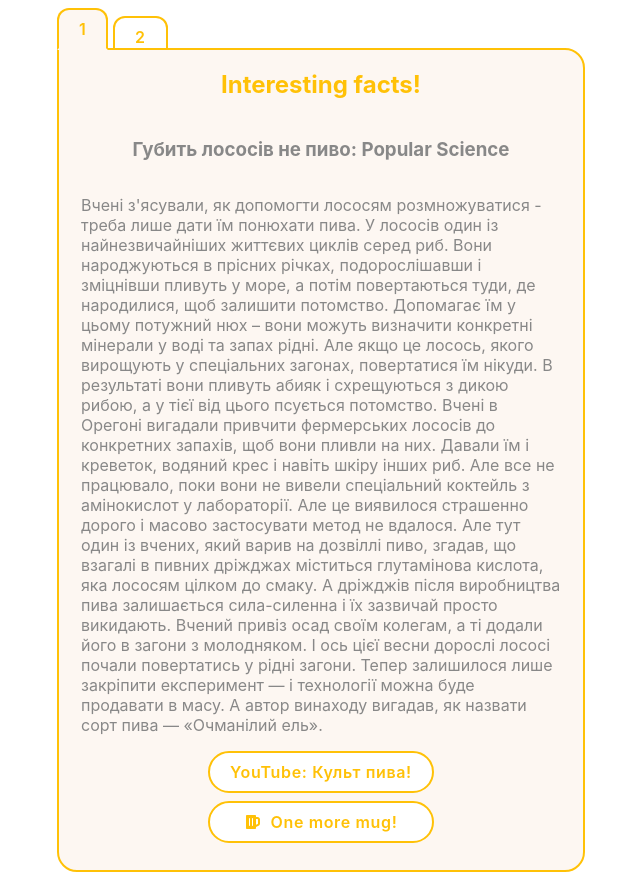
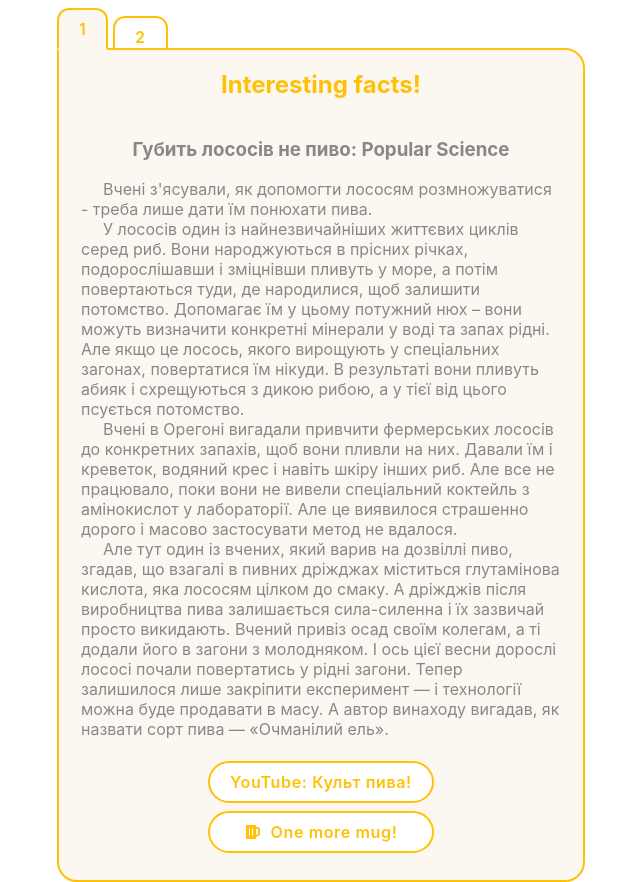
Before and after one commit to KomaNatoR/beer-land, a React (Create React App) app: page /beer-land/interesting/1 in a window 1280 px wide. Shown: the whole page, without its empty margins (319-959 px from the left). Built offline with nearby package versions, Linux system fonts and the light colour scheme.

Commit message:
one more color&text fixing!

```diff
--- a/src/components/pages/BeerList/beerListElems/beerListElems.styled.js
+++ b/src/components/pages/BeerList/beerListElems/beerListElems.styled.js
@@ -56,8 +56,8 @@ export const BeerItemStyled = styled.div`
             height: 100%;
             object-fit: contain;
 
-            background: ${({ theme }) => theme.colors.gray};
-            border-radius: 20px 20px 0px 0px;
+            background: lightgray;
+            border-radius: 16px 16px 0px 0px;
 
             transition: transform 300ms cubic-bezier(0.4, 0, 0.2, 1);
         }
--- a/src/components/pages/InterestingPage/intElems/ElemOne.jsx
+++ b/src/components/pages/InterestingPage/intElems/ElemOne.jsx
@@ -2,17 +2,24 @@ const ElemOne = () => {
     return (
         <>
             <h3>Губить лососів не пиво: Popular Science</h3>
-            <p>Вчені з'ясували, як допомогти лососям розмножуватися - треба лише дати їм понюхати пива.
-                У лососів один із найнезвичайніших життєвих циклів серед риб. Вони народжуються в прісних річках,
+            <p>
+                <span>Вчені</span> з'ясували, як допомогти лососям розмножуватися - треба лише дати їм понюхати пива.
+            </p>
+            <p>
+                <span>У</span> лососів один із найнезвичайніших життєвих циклів серед риб. Вони народжуються в прісних річках,
                 подорослішавши і зміцнівши пливуть у море, а потім повертаються туди, де народилися, щоб залишити потомство.
                 Допомагає їм у цьому потужний нюх – вони можуть визначити конкретні мінерали у воді та запах рідні.
                 Але якщо це лосось, якого вирощують у спеціальних загонах, повертатися їм нікуди.
                 В результаті вони пливуть абияк і схрещуються з дикою рибою, а у тієї від цього псується потомство.
-                Вчені в Орегоні вигадали привчити фермерських лососів до конкретних запахів, щоб вони пливли на них.
+            </p>
+            <p>
+                <span>Вчені</span> в Орегоні вигадали привчити фермерських лососів до конкретних запахів, щоб вони пливли на них.
                 Давали їм і креветок, водяний крес і навіть шкіру інших риб.
                 Але все не працювало, поки вони не вивели спеціальний коктейль з амінокислот у лабораторії.
                 Але це виявилося страшенно дорого і масово застосувати метод не вдалося.
-                Але тут один із вчених, який варив на дозвіллі пиво, згадав,
+            </p>
+            <p>
+                <span>Але</span> тут один із вчених, який варив на дозвіллі пиво, згадав,
                 що взагалі в пивних дріжджах міститься глутамінова кислота, яка лососям цілком до смаку.
                 А дріжджів після виробництва пива залишається сила-силенна і їх зазвичай просто викидають.
                 Вчений привіз осад своїм колегам, а ті додали його в загони з молодняком.
@@ -20,6 +27,7 @@ const ElemOne = () => {
                 Тепер залишилося лише закріпити експеримент — і технології можна буде продавати в масу.
                 А автор винаходу вигадав, як назвати сорт пива — «Очманілий ель».
             </p>
+
         </>
     )
 };
--- a/src/components/pages/InterestingPage/intElems/ElemSecond.jsx
+++ b/src/components/pages/InterestingPage/intElems/ElemSecond.jsx
@@ -7,14 +7,17 @@ const ElemSecond = () => {
 
             <img style={{ width: "250px", height: "250px"}} src={monk} alt="monk" />
             <p>
-                Якщо ви думаєте, що п'єте багато пива, ви ще не чули, що творили люди в середні віки.
+                <span>Якщо</span> ви думаєте, що п'єте багато пива, ви ще не чули, що творили люди в середні віки.
                 По підрахунках історика Річарда Унгера, наші предки могли випивати до п'яти літрів на день, а іноді й того більше.
                 Про це ми знаємо з джерел, що збереглися.
-                Звичайно, сказати точно, хто скільки пив, ми не можемо. Але загальну картину можна скласти.
-                За часів пізнього Середньовіччя люди вживали від 200 до 1460 літрів пива на людину на рік.
+            </p>
+            <p>
+                <span>Звичайно</span>, сказати точно, хто скільки пив, ми не можемо. Але загальну картину можна скласти.За часів пізнього Середньовіччя люди вживали від 200 до 1460 літрів пива на людину на рік.
                 Пили його і селяни, і аристократи, і служителі церкви.
                 У Лондонському шпиталі наприкінці 16-го століття хворим видавали по літру на день, а наймити пивом отримували частину зарплати.
-                Але не варто думати, що вся Європа була сповнена алкоголіків.
+            </p>
+            <p>
+                <span>Але</span> не варто думати, що вся Європа була сповнена алкоголіків.
                 Те пиво, яке ми п'ємо зараз і середньовічне пиво — дуже різні напої. Зважаючи на все, у тодішньому пиві було дуже мало алкоголю.
                 Щось на рівні квасу. Пиво скоріше було основою поживного раціону, джерелом калорій важкої роботи.
                 А ще його активно використовували у приготуванні.
--- a/src/components/pages/InterestingPage/interesting.styled.js
+++ b/src/components/pages/InterestingPage/interesting.styled.js
@@ -26,7 +26,11 @@ export const InterestingStyled = styled.div`
         color:${({theme})=>theme.colors.gray};
     }
     p {
-        color:${({theme})=>theme.colors.gray};
+        margin: 0;
+        color:${({ theme }) => theme.colors.gray};
+        span {
+            margin-left: 22px;
+        }
     }
 
     > div:first-of-type {
@@ -72,10 +76,11 @@ export const InterestingStyled = styled.div`
         background: ${({ theme }) => theme.colors.pureWhite};
 
     }
-    div:last-of-type {
+    > div:last-of-type {
         display: flex;
         flex-direction: column;
         gap: 8px;
+        margin-top: 22px;
     }
     .down_links {
         @keyframes ding {
```
